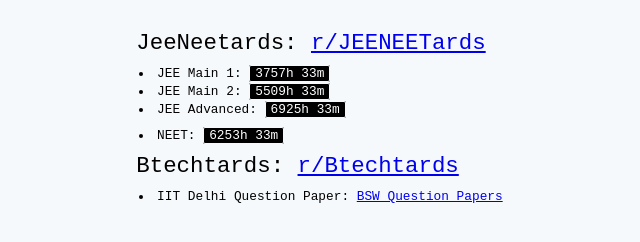
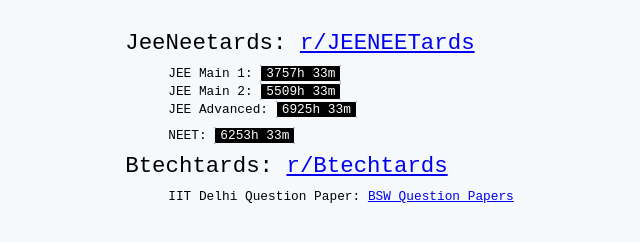
Before and after one commit to roramora/main, a plain HTML site: page index.html in a window 1280 px wide. Shown: the whole page, without its empty margins (319-959 px from the left). Drawn offline with Linux system fonts and the light colour scheme.

Commit message:
Update index.html

```diff
--- a/index.html
+++ b/index.html
@@ -66,13 +66,13 @@
 <body>
 <div class="container">
   <p class="link">JeeNeetards: <a href="https://www.reddit.com/r/JEENEETards/" target="_blank">r/JEENEETards</a></p>
-    <li class="countdown">JEE Main 1: <span id="countdown1" class="a1"></span></li>
-    <li class="countdown">JEE Main 2: <span id="countdown2" class="a1"></span></li>
-    <li class="countdown">JEE Advanced: <span id="countdown3" class="a1"></span></li>
+    <ul class="countdown">JEE Main 1: <span id="countdown1" class="a1"></span></ul>
+    <ul class="countdown">JEE Main 2: <span id="countdown2" class="a1"></span></ul>
+    <ul class="countdown">JEE Advanced: <span id="countdown3" class="a1"></span></ul>
     <div style="height: 5px;"></div>
-    <li class="countdown">NEET: <span id="countdown4" class="a1"></span></li>
+    <ul class="countdown">NEET: <span id="countdown4" class="a1"></span></ul>
   <p class="link">Btechtards: <a href="https://www.reddit.com/r/Btechtards/" target="_blank">r/Btechtards</a></p>
-    <li class="countdown">IIT Delhi Question Paper: <a href="https://bsw.iitd.ac.in/question_papers.php" target="_blank">BSW Question Papers</a></li>
+    <ul class="countdown">IIT Delhi Question Paper: <a href="https://bsw.iitd.ac.in/question_papers.php" target="_blank">BSW Question Papers</a></ul>
 </div>
 <script>
   function startCountdown(targetDate, elementId) {
```
